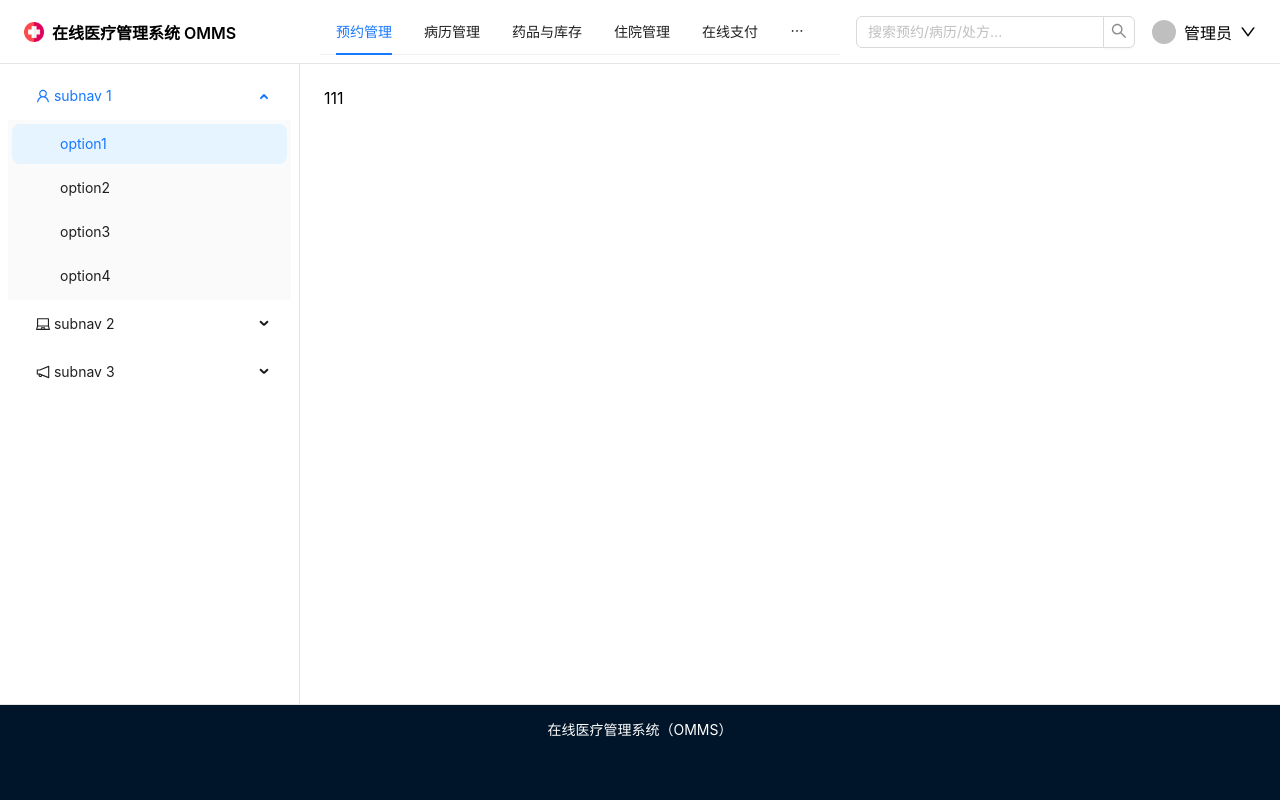
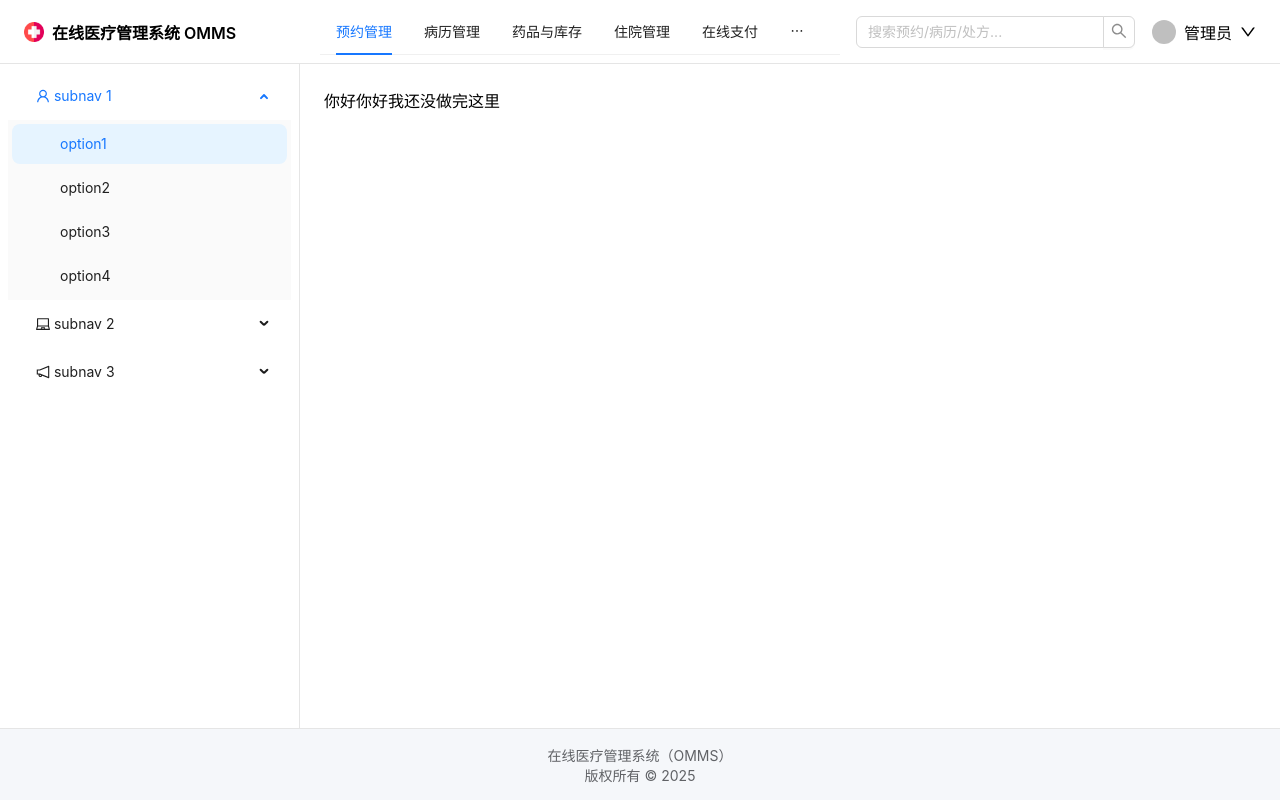
Before and after one commit to TouHikari/omms, a Vue app in the folder omms_frontend/: page / in a window 1280 px wide. Built offline with nearby package versions, Linux system fonts and the light colour scheme; sample sign-in values are in the browser's storage.

Commit message:
feat(auth): 测试用 dummy 用户

```diff
--- a/omms_frontend/src/assets/_variables.scss
+++ b/omms_frontend/src/assets/_variables.scss
@@ -5,10 +5,10 @@ $header-height-secondary: 48px;
 $header-height-secondary-large: 56px;
 
 // AppFooter 高度
-$footer-height-prime: 128px;
-$footer-height-prime-large: 180px;
-$footer-height-secondary: 96px;
-$footer-height-secondary-large: 128px;
+$footer-height-prime: 96px;
+$footer-height-prime-large: 144px;
+$footer-height-secondary: 72px;
+$footer-height-secondary-large: 96px;
 
 // Siderbar 宽度
 $sidebar-width: 300px;
--- a/omms_frontend/src/components/AppFooter.vue
+++ b/omms_frontend/src/components/AppFooter.vue
@@ -1,7 +1,7 @@
 <template>
   <section class="footer-container">
-    <p>在线医疗管理系统（OMMS）</p>
-    <p></p>
+    <span>在线医疗管理系统（OMMS）</span>
+    <span title="哪有什么版权（">版权所有 &copy; 2025</span>
   </section>
 </template>
 
@@ -9,9 +9,12 @@
 @use '@/assets/_variables.scss' as *;
 
 .footer-container {
-  background-color: #001529;
+  display: flex;
+  flex-direction: column;
+  justify-content: center;
+  background-color: #f5f7fa;
   text-align: center;
-  color: white;
+  color: #606266;
   font-size: 14px;
   height: $footer-height-secondary;
   box-sizing: border-box;
--- a/omms_frontend/src/stores/auth.js
+++ b/omms_frontend/src/stores/auth.js
@@ -8,10 +8,24 @@ export const useAuthStore = defineStore('auth', () => {
 
   const isAuthenticated = computed(() => !!token.value)
 
+  const LOCAL_USERS = [
+    { username: 'admin', password: 'admin123', role: 'admin', user: { name: '管理员', id: 1 } },
+    { username: 'doctor', password: 'doc123', role: 'doctor', user: { name: '医生张', id: 2 } },
+    { username: 'nurse', password: 'nurse123', role: 'nurse', user: { name: '护士李', id: 3 } },
+    { username: 'pharmacist', password: 'pharm123', role: 'pharmacist', user: { name: '药剂师赵', id: 4 } },
+  ]
+
   function login(payload) {
     token.value = payload.token
     role.value = payload.role || null
     user.value = payload.user || null
+  }
+
+  function loginWithPassword({ username, password }) {
+    const found = LOCAL_USERS.find(u => u.username === username && u.password === password)
+    if (!found) throw new Error('用户名或密码错误')
+    login({ token: `dev-${found.username}-token`, role: found.role, user: found.user })
+    return true
   }
 
   function logout() {
@@ -30,5 +44,5 @@ export const useAuthStore = defineStore('auth', () => {
     else localStorage.removeItem('omms_role')
   })
 
-  return { token, role, user, isAuthenticated, login, logout }
+  return { token, role, user, isAuthenticated, login, loginWithPassword, logout }
 })
--- a/omms_frontend/src/views/HomePage.vue
+++ b/omms_frontend/src/views/HomePage.vue
@@ -3,7 +3,7 @@
 
 <template>
   <section class="home-container">
-    111
+    你好你好我还没做完这里
   </section>
 </template>
 
--- a/omms_frontend/src/views/LoginPage.vue
+++ b/omms_frontend/src/views/LoginPage.vue
@@ -3,6 +3,7 @@
     <a-card class="login-card" :bordered="false">
       <div class="title">在线医疗管理系统</div>
       <div class="subtitle">账号登录</div>
+      <a-alert v-if="errorMsg" type="error" :message="errorMsg" show-icon style="margin-bottom: 12px;" />
 
       <a-form layout="vertical" :model="form" :rules="rules" @finish="onFinish">
         <a-form-item name="username" label="用户名">
@@ -42,6 +43,7 @@ import { UserOutlined, LockOutlined } from '@ant-design/icons-vue'
 
 const form = ref({ username: '', password: '', remember: true })
 const loading = ref(false)
+const errorMsg = ref('')
 const router = useRouter()
 const route = useRoute()
 const auth = useAuthStore()
@@ -54,11 +56,17 @@ const rules = {
 const onFinish = async () => {
   loading.value = true
   setTimeout(() => {
-    auth.login({ token: 'mvp-token', role: 'admin' })
-    loading.value = false
-    const redirect = route.query.redirect?.toString() || '/'
-    router.replace(redirect)
-  }, 600)
+    try {
+      auth.loginWithPassword({ username: form.value.username, password: form.value.password })
+      errorMsg.value = ''
+      const redirect = route.query.redirect?.toString() || '/'
+      router.replace(redirect)
+    } catch (e) {
+      errorMsg.value = e.message || '登录失败'
+    } finally {
+      loading.value = false
+    }
+  }, 300)
 }
 </script>
 
```
